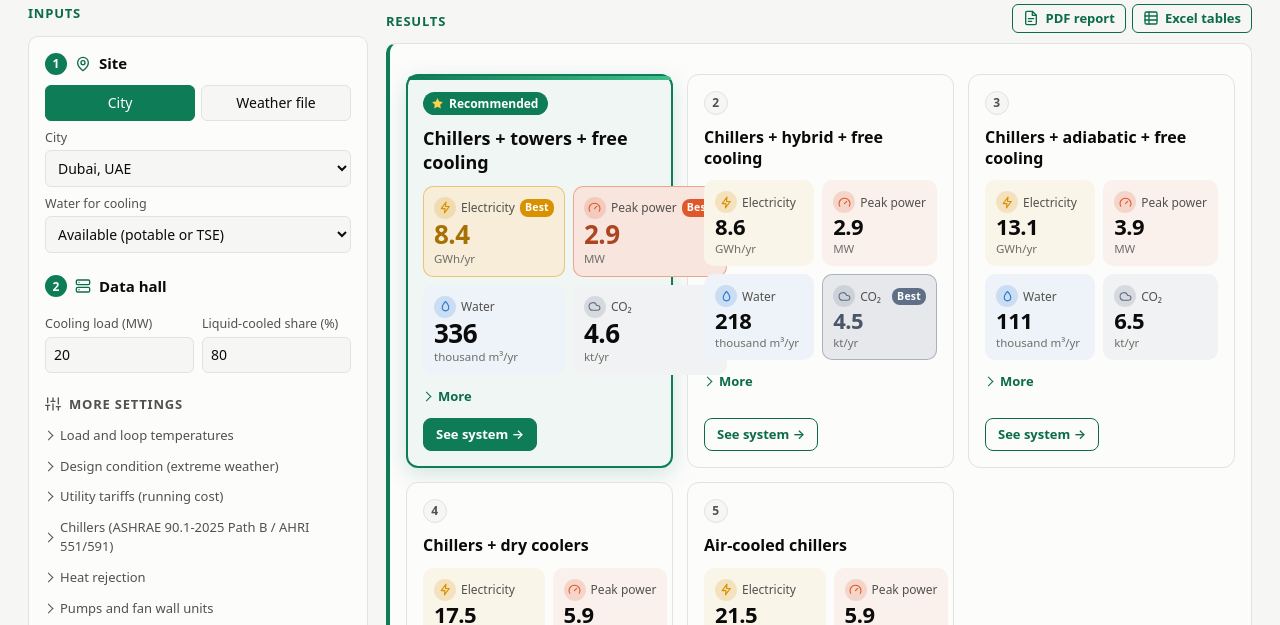
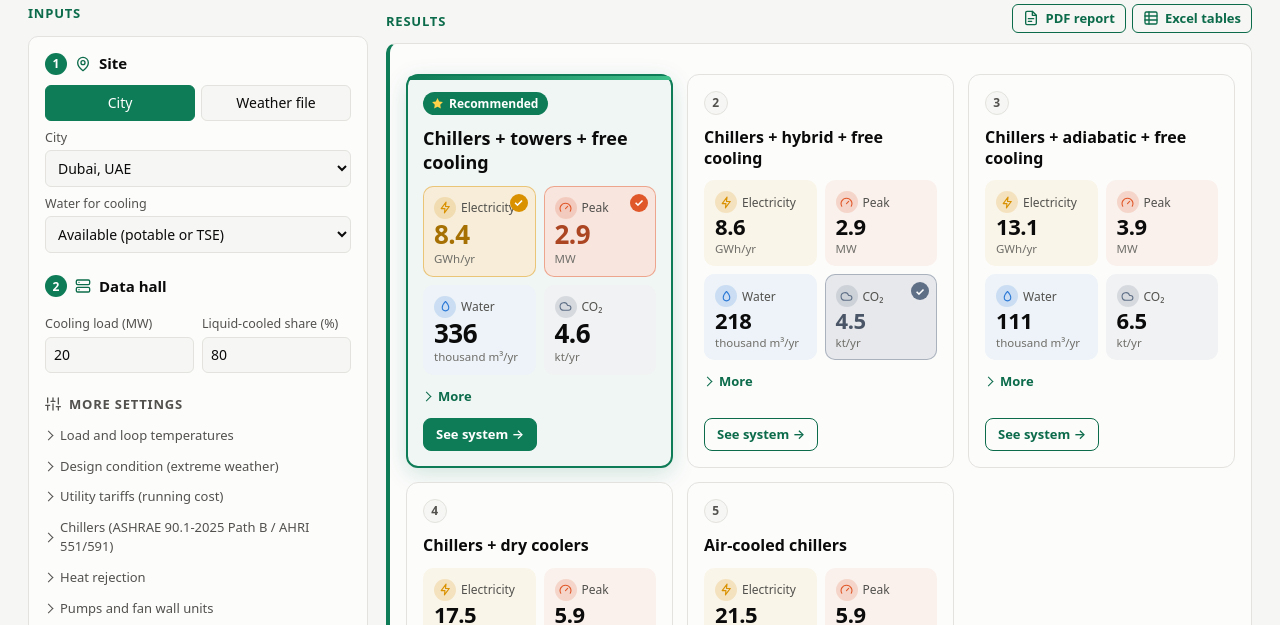
Before and after one commit to Motaz-othman/othman-energy-lab, a plain HTML site: page data-centers/cooling-plant/index.html in a window 1280 px wide. Shown: the part 154-779 px from the top of the page. Drawn offline with Linux system fonts and the light colour scheme.

Commit message:
Cooling Plant Selector cards: tiles no longer overflow; Best shown as a small check in the tile corner; label Peak
Co-Authored-By: Claude Opus 5.5 <noreply@anthropic.com>

```diff
--- a/data-centers/cooling-plant/js/app.js
+++ b/data-centers/cooling-plant/js/app.js
@@ -77,7 +77,7 @@ function renderReco(){
   const IC={el:'<path d="M13 2 4 14h7l-1 8 9-12h-7z"/>',pk:'<path d="M12 14l4-4"/><path d="M3.3 19a10 10 0 1 1 17.4 0"/>',w:'<path d="M12 2.7s-6 6.4-6 11.3a6 6 0 0 0 12 0c0-4.9-6-11.3-6-11.3z"/>',co:'<path d="M17.5 19H9a7 7 0 1 1 6.7-9h1.8a4.5 4.5 0 1 1 0 9Z"/>'};
   const ic=k=>`<svg class="ic" viewBox="0 0 24 24" aria-hidden="true">${IC[k]}</svg>`;
   const MK=['el','pk','w','co'];
-  const key=[['Electricity',r=>r.E,r=>`${fmt(r.E/1000,1)}`,'GWh/yr'],['Peak power',r=>r.peak,r=>`${fmt(r.peak/1000,1)}`,'MW'],['Water',r=>r.W,r=>r.W<1?'0':fmt(r.W/1000,0),'thousand m³/yr'],['CO₂',r=>r.co2,r=>fmt(r.co2/1000,1),'kt/yr']];
+  const key=[['Electricity',r=>r.E,r=>`${fmt(r.E/1000,1)}`,'GWh/yr'],['Peak',r=>r.peak,r=>`${fmt(r.peak/1000,1)}`,'MW'],['Water',r=>r.W,r=>r.W<1?'0':fmt(r.W/1000,0),'thousand m³/yr'],['CO₂',r=>r.co2,r=>fmt(r.co2/1000,1),'kt/yr']];
   const bestV=key.map(([,v])=>RANK.length?Math.min(...RANK.map(i=>v(RES[i]))):null);
   const cards=order().map(id=>{ const r=RES[id], k=RANK.indexOf(id), d=DES[id];
     const status=r.excluded?`<span class="tag x">${r.excluded}</span>`:k===0?'<span class="recb"><svg viewBox="0 0 24 24" aria-hidden="true"><path d="M12 2l3.1 6.3 6.9 1-5 4.9 1.2 6.8L12 17.8 5.8 21l1.2-6.8-5-4.9 6.9-1z"/></svg>Recommended</span>':`<span class="rank">${k+1}</span>`;
@@ -88,7 +88,7 @@ function renderReco(){
     return `<div class="scard${k===0?' rec':''}${r.excluded?' off':''}">
       <div class="stop">${status}</div>
       <div class="sname" title="${esc(r.o.name)}">${r.o.short}</div>
-      <div class="kn">${key.map(([l,v,t,u],j)=>{ const hi=!r.excluded&&v(r)<=bestV[j]*(1+1e-6)+1e-9; return `<div class="m-${MK[j]}${hi?' hi':''}"><span class="kl"><i>${ic(MK[j])}</i>${l}${hi?'<b class="best">Best</b>':''}</span><span class="kv">${t(r)}</span><span class="ku">${u}</span></div>`; }).join('')}</div>
+      <div class="kn">${key.map(([l,v,t,u],j)=>{ const hi=!r.excluded&&v(r)<=bestV[j]*(1+1e-6)+1e-9; return `<div class="m-${MK[j]}${hi?' hi':''}"><span class="kl"><i>${ic(MK[j])}</i>${l}${hi?'<b class="best" title="Best value">✓</b>':''}</span><span class="kv">${t(r)}</span><span class="ku">${u}</span></div>`; }).join('')}</div>
       <details class="cmore"><summary>More</summary>
         <dl>${more.map(([l,v])=>`<div><dt>${l}</dt><dd>${v}</dd></div>`).join('')}</dl>
         <ul>${notes.map(n=>`<li>${n}</li>`).join('')}</ul>
--- a/data-centers/cooling-plant/style.css
+++ b/data-centers/cooling-plant/style.css
@@ -125,4 +125,8 @@
 #inputs h2.ih .ic{color:var(--brand-ink)}
 #inputs .more-h{display:flex;align-items:center;gap:8px}
 .colhead .xports button{display:inline-flex;align-items:center;gap:6px}
-.scard .kl{white-space:nowrap;gap:5px}.scard .kl .best{padding:1px 5px}
+.scard .kn{grid-template-columns:minmax(0,1fr) minmax(0,1fr)}
+.scard .kn>div{min-width:0}
+.scard .kl{white-space:nowrap;overflow:hidden;gap:5px;padding-right:20px}
+.scard .kl i{flex:none}
+.scard .kl .best{position:absolute;top:7px;right:7px;margin:0;padding:0;width:18px;height:18px;border-radius:50%;display:grid;place-items:center;font-size:11px;line-height:1}
```
